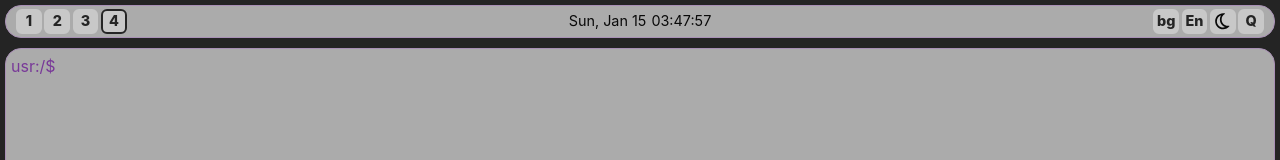
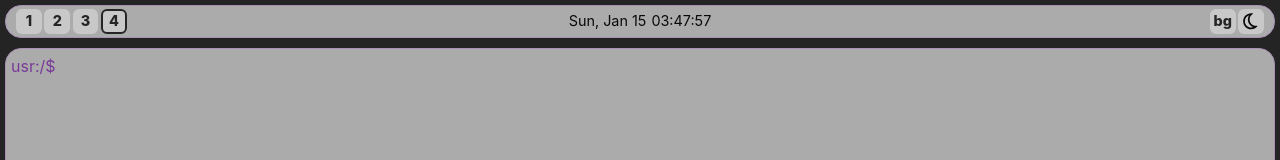
Before and after one commit to CrgioYalux/trmnl, a React (Vite) app: page / in a window 1280 px wide. Shown: the top 160 px of the page. Built offline with nearby package versions, Linux system fonts and the light colour scheme.

Commit message:
feat: take some never will be implemented icons

```diff
--- a/src/components/StatusBar/index.tsx
+++ b/src/components/StatusBar/index.tsx
@@ -50,19 +50,11 @@ export const StatusBar: React.FC<StatusBarProps> = ({ className = '' }) => {
                 >bg</li>
                 <li
                     className='StatusBar__item system_options_item'
+                    onClick={() => switchTheme()}
                     tabIndex={NUMOF_ENVS + 2}
-                >En</li>
-                <li
-                    className='StatusBar__item system_options_item'
-                    onClick={() => switchTheme()}
-                    tabIndex={NUMOF_ENVS + 3}
                 >
                 {theme === 'dark' ? <SunIcon /> : <MoonIcon />}
                 </li>
-                <li
-                    className='StatusBar__item system_options_item'
-                    tabIndex={NUMOF_ENVS + 4}
-                >Q</li>
             </ul>
         </div>
     );
```
